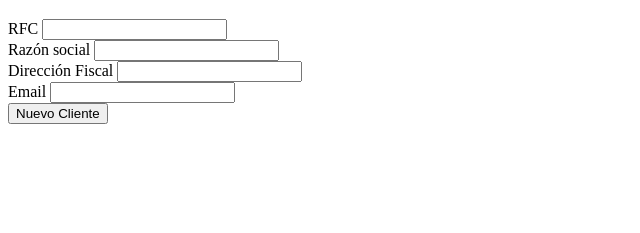
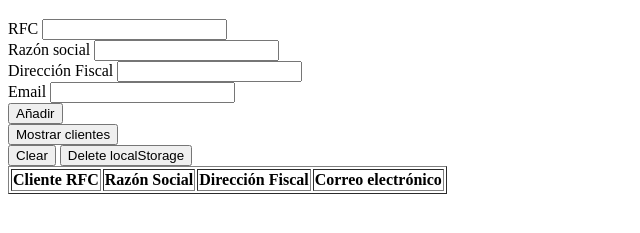
Before and after one commit to terroneser/factura, a plain HTML site: page clientes.html in a window 1280 px wide. Shown: the part 61-294 px from the top of the page, without its empty margins (0-640 px from the left). Drawn offline with Linux system fonts and the light colour scheme.

Commit message:
clientes.html
adición de una tabla para mostrar los datos del local storage

```diff
--- a/clientes.html
+++ b/clientes.html
@@ -11,39 +11,50 @@
     <header>
         <h1>clientes</h1>
     </header>
-       <form >
-        <div class="formBox">
+       <form onsubmit="addData() ; return false" id="myForm">
+        <div >
              <label for="rfc">RFC</label>
              <input type="text" id="rfc">
         </div>
 
 
-        <div class="formBox">
+        <div>
             <label for="razonSc">Razón social</label>
             <input type="text" id="razonSc">
         </div>
 
-        <div class="formBox">
-
+        <div>
             <label for="direccionFisc">Dirección Fiscal</label>
             <input type="text"  id="direccionFisc">
          </div>
-
-        <div class="formBox">
-
+        <div >
              <label for="email">Email</label>
              <input type="text"  id="email">
          </div>
 
-   <div class="rgistro">
-        <button id="btnRegistro" >Nuevo Cliente</button>
+    <div>
+            <input type="submit" value="Añadir">
         </div>
 
-    <div id="msg">
-        <pre></pre>
+        <div>
+            <button id="btnPrint" onclick="showData()">Mostrar clientes</button>
         </div>
+        <div>
+            <input type="reset" value="Clear"">
+            <input type="button" value="Delete localStorage" onclick="deleteStorage()">
+        </div>
+    </form>
 
-</form>
+<div>
+    <table id="MyTable" border="1">
+        <tr>
+            <th>Cliente RFC</th>
+            <th>Razón Social</th>
+            <th>Dirección Fiscal</th>
+            <th>Correo electrónico</th>
+        </tr>
+    </table>
+</div>
 
 </body>
 </html>
```
Lines whose indentation alone changed are shown as unchanged.
